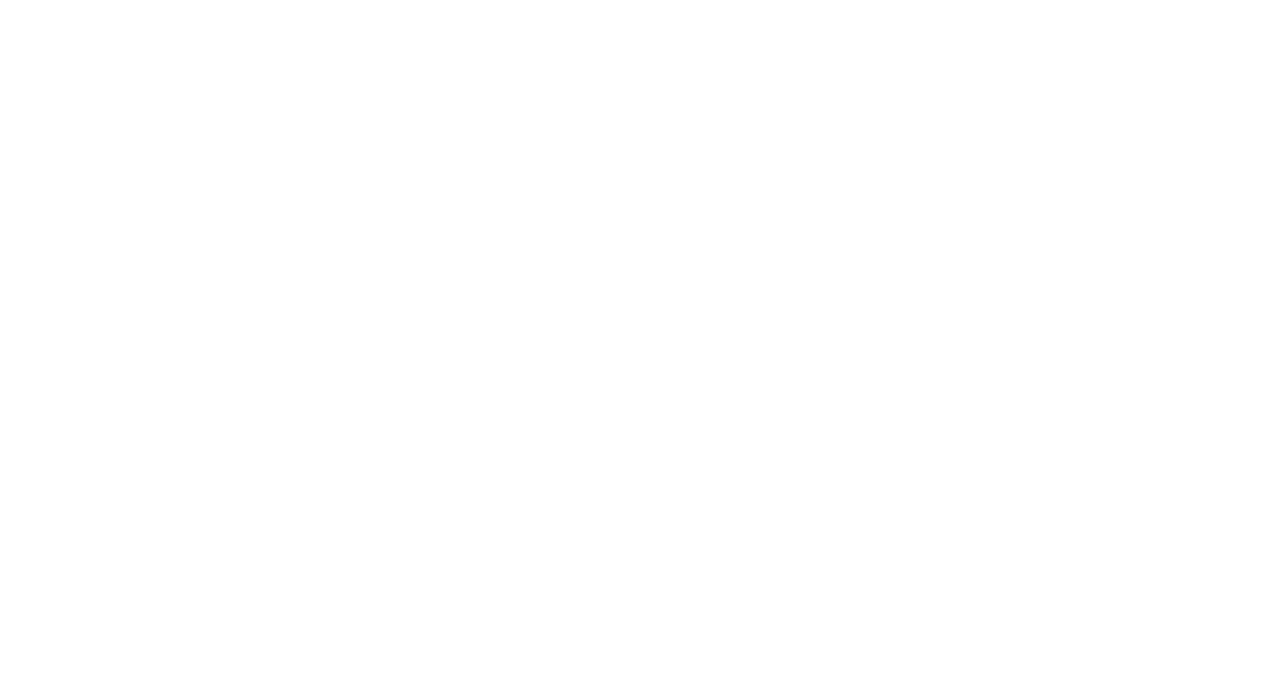
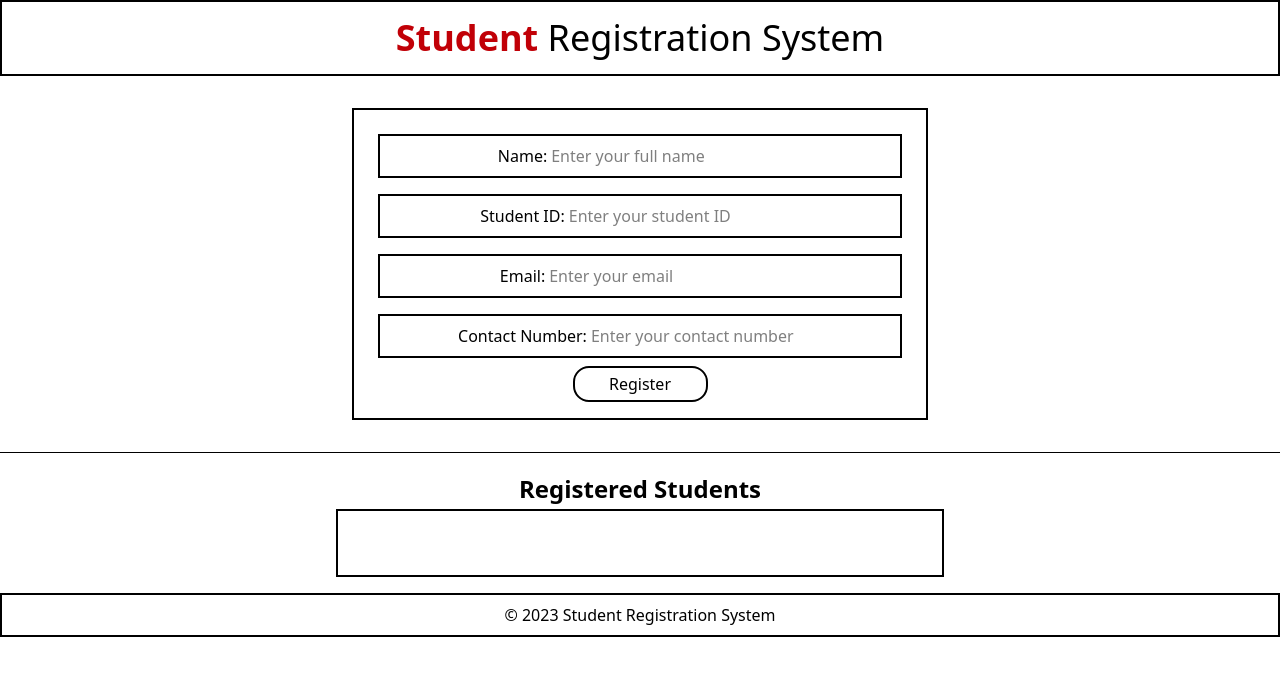
Before and after one commit to steller520/Dom_manipulation, a website: page index.html in a window 1280 px wide. Drawn offline with Linux system fonts and the light colour scheme.

Commit message:
feat: implement student registration form and integrate Tailwind CSS

```diff
--- a/index.html
+++ b/index.html
@@ -1,12 +1,66 @@
 <!DOCTYPE html>
 <html lang="en">
+
 <head>
     <meta charset="UTF-8">
     <meta name="viewport" content="width=device-width, initial-scale=1.0">
     <title>Document</title>
-    <link rel="stylesheet" href="css/style.css">
+    <link rel="stylesheet" href="src/css/style.css">
+    <script src=""></script>
 </head>
+
 <body>
+    <header class="header flex justify-center align-center border-2">
+        <h1 class="header-title text-4xl p-2 m-2"><span class="font-bold text-red-700">Student</span> Registration
+            System</h1>
+    </header>
+    <section>
+        <main class="main flex flex-col justify-center align-center w-1/2 m-auto p-4">
+            <form action="" class="registration-form flex flex-col text-center p-4 m-4 border-2">
+                <div
+                    class="form-group border-2 p-2 m-2 w-auto flex flex-wrap justify-center items-center overflow-hidden">
+                    <label for="name " class="pr-1">Name:</label>
+                    <input type="text" id="name" name="name" required placeholder="Enter your full name"
+                        class="input-field">
+                </div>
+
+                <div class="form-group border-2 p-2 m-2 w-auto flex justify-center ">
+                    <label for="id" class="pr-1">Student ID:</label>
+                    <input type="text" id="id" name="id" required placeholder="Enter your student ID"
+                        class="input-field">
+                </div>
+
+                <div class="form-group border-2 p-2 m-2 w-auto flex justify-center ">
+                    <label for="email" class="pr-1">Email:</label>
+                    <input type="email" id="email" name="email" required placeholder="Enter your email"
+                        class="input-field">
+                </div>
+
+                <div class="form-group border-2 p-2 m-2 w-auto flex justify-center ">
+                    <label for="contact" class="pr-1">Contact Number:</label>
+                    <input type="tel" id="contact" name="contact" required placeholder="Enter your contact number"
+                        class="input-field">
+                </div>
+
+                <button type="submit" class="submit-button border-2 p-1 m-auto w-1/4 rounded-2xl">Register</button>
+
+            </form>
+        </main>
+    </section>
+    <hr>
+    <section class="display-section flex flex-col justify-center align-center w-1/2 m-auto p-4 gap-4">
+        <h2 class="text-2xl font-bold text-center p-1 pb-4">Registered Students</h2>
+        <main class="student-display flex flex-col justify-center align-center w-full m-auto p-4 border-2 flex-basis-1/2">
+            <div class="student-list flex flex-col w-full p-2 m-2">
+                <!-- Student entries will be dynamically added here -->
+            </div>
+        </main>
+    </section>
+    <footer class="footer flex justify-center align-center border-2 p-2">
+        <p class="text-center">© 2023 Student Registration System</p>
+    </footer>
+
 
 </body>
+
 </html>
```
Also changed, not shown: src/css/input.css (renamed from css/input.css), src/css/style.css.
